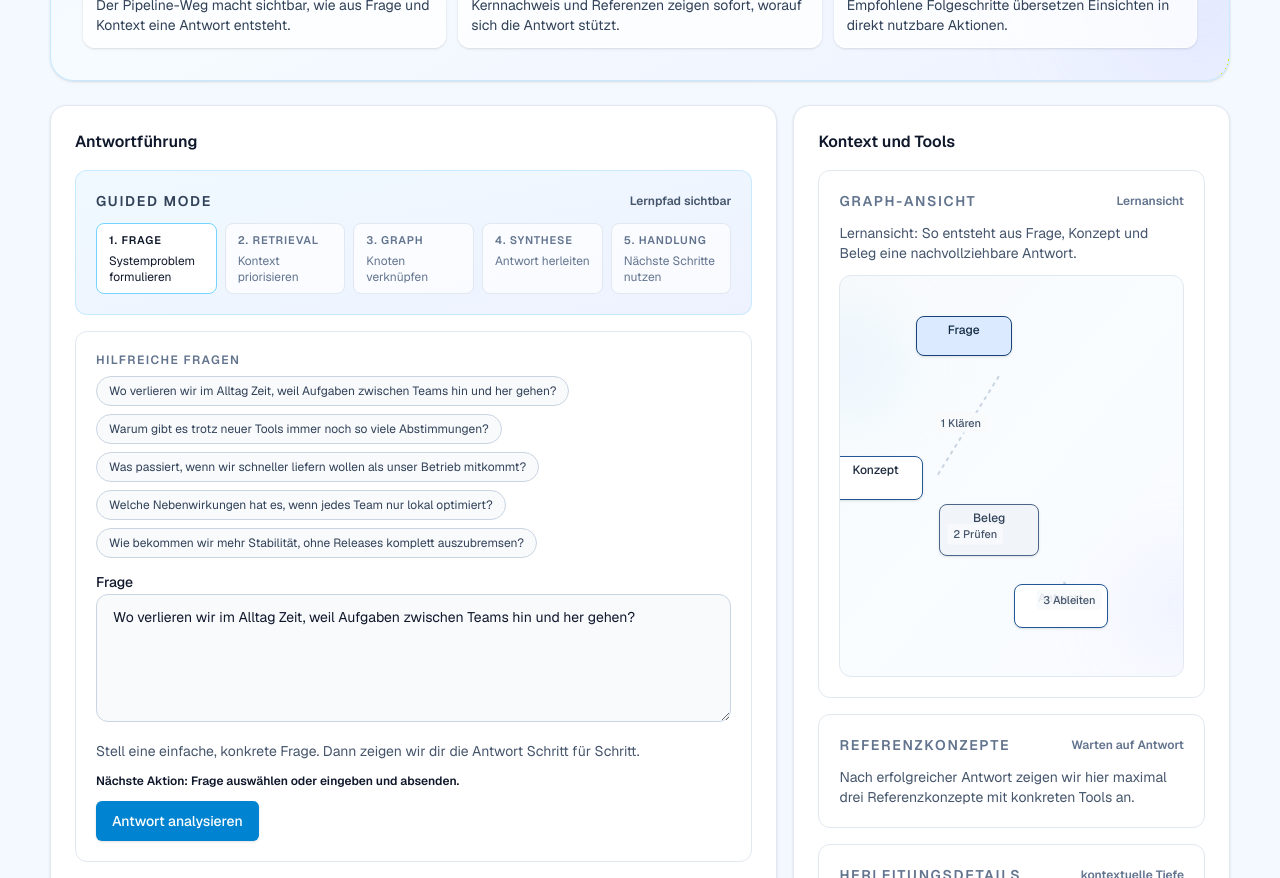
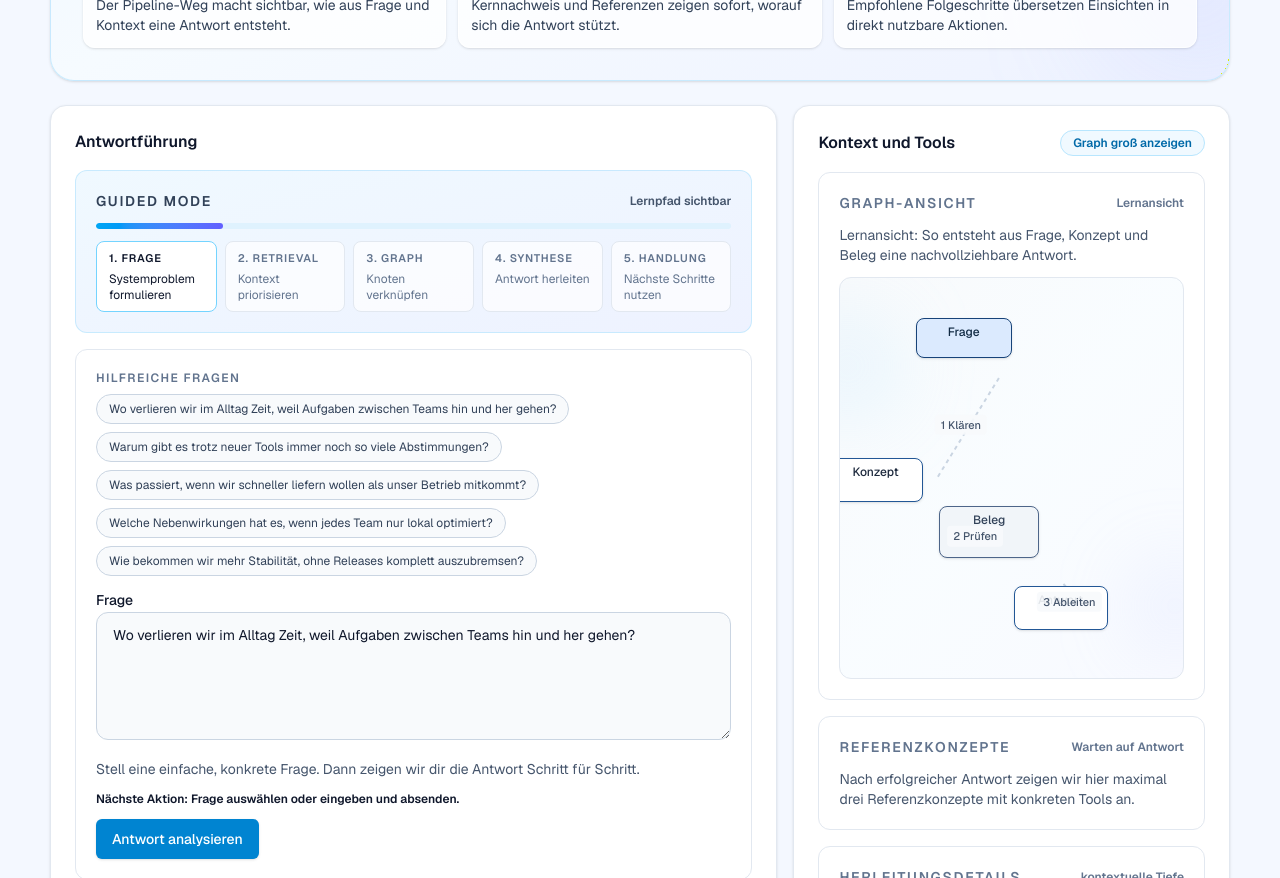
Before and after one commit to mimeonline/system-graph-rag-lab, a Next.js app in the folder apps/web/: page / in a window 1280 px wide. Shown: the part 560-1438 px from the top of the page. Built offline with nearby package versions, Linux system fonts and the light colour scheme.

Commit message:
feat: add motion-driven pipeline and expandable graph view

```diff
--- a/apps/web/package.json
+++ b/apps/web/package.json
@@ -17,6 +17,7 @@
     "@radix-ui/react-tooltip": "^1.2.8",
     "class-variance-authority": "^0.7.1",
     "clsx": "^2.1.1",
+    "framer-motion": "^12.34.3",
     "neo4j-driver": "^5.28.3",
     "next": "16.1.6",
     "react": "19.2.3",
--- a/apps/web/src/components/molecules/graph-preview.tsx
+++ b/apps/web/src/components/molecules/graph-preview.tsx
@@ -1,9 +1,11 @@
 import { useEffect, useMemo, useRef, useState } from "react";
+import { motion } from "framer-motion";
 import type { HomeGraphModel, HomeGraphNode } from "@/features/home/graph-view-model";
 import { Tooltip, TooltipContent, TooltipProvider, TooltipTrigger } from "@/components/ui/tooltip";
 
 type GraphPreviewProps = {
   model: HomeGraphModel;
+  variant?: "default" | "expanded";
 };
 
 const NODE_STYLE_BY_KIND: Record<HomeGraphNode["kind"], string> = {
@@ -13,12 +15,14 @@ const NODE_STYLE_BY_KIND: Record<HomeGraphNode["kind"], string> = {
 };
 
 const GRAPH_HEIGHT_PX = 400;
+const EXPANDED_GRAPH_HEIGHT_PX = 560;
 const MIN_CANVAS_WIDTH_PX = 280;
 
 /**
  * Lightweight graph preview without external rendering dependencies.
  */
-export function GraphPreview({ model }: GraphPreviewProps): React.JSX.Element {
+export function GraphPreview({ model, variant = "default" }: GraphPreviewProps): React.JSX.Element {
+  const graphHeightPx = variant === "expanded" ? EXPANDED_GRAPH_HEIGHT_PX : GRAPH_HEIGHT_PX;
   const canvasRef = useRef<HTMLDivElement | null>(null);
   const [canvasWidth, setCanvasWidth] = useState(0);
 
@@ -41,10 +45,10 @@ export function GraphPreview({ model }: GraphPreviewProps): React.JSX.Element {
     () =>
       model.nodes.map((node) => ({
         node,
-        point: getNodePoint(node, canvasWidth),
-        frame: getNodeFrame(node, canvasWidth),
+        point: getNodePoint(node, canvasWidth, graphHeightPx),
+        frame: getNodeFrame(node, canvasWidth, graphHeightPx),
       })),
-    [model.nodes, canvasWidth],
+    [model.nodes, canvasWidth, graphHeightPx],
   );
   const nodesById = new Map(positionedNodes.map((item) => [item.node.id, item]));
 
@@ -59,8 +63,11 @@ export function GraphPreview({ model }: GraphPreviewProps): React.JSX.Element {
 
       <p className="text-sm text-slate-600">{model.caption}</p>
 
-      <div className="relative min-h-[400px] overflow-hidden rounded-xl border border-slate-200 bg-gradient-to-br from-slate-50 via-sky-50/40 to-indigo-50/40">
-        <div ref={canvasRef} className="relative h-[400px] w-full">
+      <div
+        className="relative overflow-hidden rounded-xl border border-slate-200 bg-gradient-to-br from-slate-50 via-sky-50/40 to-indigo-50/40"
+        style={{ minHeight: `${graphHeightPx}px` }}
+      >
+        <div ref={canvasRef} className="relative w-full" style={{ height: `${graphHeightPx}px` }}>
           <div className="pointer-events-none absolute -left-10 top-10 h-24 w-24 rounded-full bg-sky-200/30 blur-2xl" />
           <div className="pointer-events-none absolute -right-8 bottom-8 h-20 w-20 rounded-full bg-indigo-200/30 blur-2xl" />
 
@@ -90,11 +97,15 @@ export function GraphPreview({ model }: GraphPreviewProps): React.JSX.Element {
           </svg>
 
           <TooltipProvider delayDuration={120}>
-            <div className="relative h-[400px] w-full">
+            <div className="relative w-full" style={{ height: `${graphHeightPx}px` }}>
               {positionedNodes.map(({ node, frame }, index) => (
                 <Tooltip key={node.id}>
                   <TooltipTrigger asChild>
-                    <div
+                    <motion.div
+                      initial={{ opacity: 0, y: 8, scale: 0.98 }}
+                      animate={{ opacity: 1, y: 0, scale: 1 }}
+                      transition={{ delay: index * 0.06, duration: 0.26 }}
+                      whileHover={{ scale: 1.03 }}
                       className={`absolute rounded-lg border px-2 py-1.5 text-center font-medium shadow-sm transition duration-500 ease-out hover:scale-[1.03] sm:px-3 ${NODE_STYLE_BY_KIND[node.kind]} animate-[fade-in-up_420ms_ease-out_forwards] opacity-0`}
                       style={{
                         left: `${frame.left}px`,
@@ -108,13 +119,13 @@ export function GraphPreview({ model }: GraphPreviewProps): React.JSX.Element {
                       }}
                     >
                       {fitNodeLabel(node.compactLabel ?? node.label, frame.width)}
-                    </div>
+                    </motion.div>
                   </TooltipTrigger>
                   <TooltipContent>{getNodeTooltipText(node)}</TooltipContent>
                 </Tooltip>
               ))}
 
-              {model.edges.map((edge) => {
+              {model.edges.map((edge, index) => {
                 const source = nodesById.get(edge.source);
                 const target = nodesById.get(edge.target);
                 if (!source || !target) {
@@ -126,7 +137,10 @@ export function GraphPreview({ model }: GraphPreviewProps): React.JSX.Element {
                 return (
                   <Tooltip key={`${edge.id}-label`}>
                     <TooltipTrigger asChild>
-                      <span
+                      <motion.span
+                        initial={{ opacity: 0 }}
+                        animate={{ opacity: 1 }}
+                        transition={{ delay: index * 0.06 + 0.08, duration: 0.2 }}
                         className="absolute -translate-x-1/2 -translate-y-1/2 rounded bg-slate-50/90 px-1.5 py-0.5 text-[11px] font-medium text-slate-600"
                         style={{
                           left: `${placement.x}px`,
@@ -134,7 +148,7 @@ export function GraphPreview({ model }: GraphPreviewProps): React.JSX.Element {
                         }}
                       >
                         {edge.label}
-                      </span>
+                      </motion.span>
                     </TooltipTrigger>
                     <TooltipContent>{getEdgeTooltipText(edge.label)}</TooltipContent>
                   </Tooltip>
@@ -169,7 +183,11 @@ function fitNodeLabel(label: string, width: number): string {
   return `${compact.slice(0, Math.max(3, maxChars - 3))}...`;
 }
 
-function getNodePoint(node: HomeGraphNode, canvasWidth: number): { x: number; y: number } {
+function getNodePoint(
+  node: HomeGraphNode,
+  canvasWidth: number,
+  graphHeightPx: number,
+): { x: number; y: number } {
   const effectiveWidth = Math.max(canvasWidth, MIN_CANVAS_WIDTH_PX);
   const sidePaddingPx = getResponsiveSidePadding(effectiveWidth);
   const rawX = (effectiveWidth * node.x) / 100;
@@ -177,12 +195,16 @@ function getNodePoint(node: HomeGraphNode, canvasWidth: number): { x: number; y:
     effectiveWidth - sidePaddingPx,
     Math.max(sidePaddingPx, rawX),
   );
-  const y = (GRAPH_HEIGHT_PX * node.y) / 100;
+  const y = (graphHeightPx * node.y) / 100;
 
   return { x, y };
 }
 
-function getNodeFrame(node: HomeGraphNode, canvasWidth: number): {
+function getNodeFrame(
+  node: HomeGraphNode,
+  canvasWidth: number,
+  graphHeightPx: number,
+): {
   left: number;
   top: number;
   width: number;
@@ -190,7 +212,7 @@ function getNodeFrame(node: HomeGraphNode, canvasWidth: number): {
   centerX: number;
   centerY: number;
 } {
-  const point = getNodePoint(node, canvasWidth);
+  const point = getNodePoint(node, canvasWidth, graphHeightPx);
   const effectiveWidth = Math.max(canvasWidth, MIN_CANVAS_WIDTH_PX);
   const size = getResponsiveNodeSize(node.kind, effectiveWidth);
   const horizontalInset = 6;
--- a/apps/web/src/components/organisms/query-panel.tsx
+++ b/apps/web/src/components/organisms/query-panel.tsx
@@ -2,6 +2,7 @@
 
 import type { FormEvent } from "react";
 import { useState } from "react";
+import { AnimatePresence, motion } from "framer-motion";
 
 import { QueryInput } from "@/components/molecules/query-input";
 import { GraphPreview } from "@/components/molecules/graph-preview";
@@ -35,6 +36,7 @@ export function QueryPanel(): React.JSX.Element {
   const [viewModel, setViewModel] = useState<QueryViewModel | null>(null);
   const [status, setStatus] = useState<QueryPanelStatus>("idle");
   const [errorMessage, setErrorMessage] = useState<string | null>(null);
+  const [showExpandedGraph, setShowExpandedGraph] = useState(false);
 
   const statusHint = getStatusHint(status, errorMessage);
   const helperText = statusHint.statusText;
@@ -130,9 +132,34 @@ export function QueryPanel(): React.JSX.Element {
       </section>
 
       <section className="space-y-4 rounded-2xl border border-slate-200 bg-white p-5 shadow-sm sm:p-6">
-        <h2 className="text-base font-semibold text-slate-900">Kontext und Tools</h2>
+        <div className="flex items-center justify-between gap-3">
+          <h2 className="text-base font-semibold text-slate-900">Kontext und Tools</h2>
+          <button
+            type="button"
+            onClick={() => setShowExpandedGraph((value) => !value)}
+            className="rounded-full border border-sky-200 bg-sky-50 px-3 py-1 text-xs font-semibold text-sky-700 transition hover:bg-sky-100"
+          >
+            {showExpandedGraph ? "Graph schließen" : "Graph groß anzeigen"}
+          </button>
+        </div>
 
         <GraphPreview model={graphModel} />
+
+        <AnimatePresence initial={false}>
+          {showExpandedGraph ? (
+            <motion.section
+              key="expanded-graph"
+              initial={{ opacity: 0, y: 8 }}
+              animate={{ opacity: 1, y: 0 }}
+              exit={{ opacity: 0, y: -6 }}
+              transition={{ duration: 0.22 }}
+              className="space-y-3 rounded-xl border border-sky-200 bg-sky-50/50 p-3"
+            >
+              <p className="text-xs font-semibold uppercase tracking-[0.12em] text-sky-700">Graph im Fokus</p>
+              <GraphPreview model={graphModel} variant="expanded" />
+            </motion.section>
+          ) : null}
+        </AnimatePresence>
 
         <section className="space-y-3 rounded-xl border border-slate-200 bg-white p-4 sm:p-5">
           <div className="flex items-center justify-between">
--- a/apps/web/src/features/home/molecules/PipelineStepper.tsx
+++ b/apps/web/src/features/home/molecules/PipelineStepper.tsx
@@ -1,3 +1,4 @@
+import { motion } from "framer-motion";
 import type { QueryPanelStatus } from "@/components/organisms/query-panel-status";
 
 type PipelineStepperProps = {
@@ -39,6 +40,7 @@ function getActiveStep(status: QueryPanelStatus): number {
  */
 export function PipelineStepper({ status }: PipelineStepperProps): React.JSX.Element {
   const activeStep = getActiveStep(status);
+  const progress = (activeStep / STEPS.length) * 100;
 
   return (
     <section className="space-y-3 rounded-xl border border-sky-200/70 bg-gradient-to-br from-sky-50 to-indigo-50 p-4 sm:p-5">
@@ -46,14 +48,26 @@ export function PipelineStepper({ status }: PipelineStepperProps): React.JSX.Ele
         <h3 className="text-sm font-semibold uppercase tracking-[0.12em] text-slate-700">Guided Mode</h3>
         <p className="text-xs font-semibold text-slate-600">Lernpfad sichtbar</p>
       </div>
+      <div className="h-1.5 w-full overflow-hidden rounded-full bg-sky-100">
+        <motion.div
+          className="h-full rounded-full bg-gradient-to-r from-sky-500 to-indigo-500"
+          initial={false}
+          animate={{ width: `${progress}%` }}
+          transition={{ type: "spring", stiffness: 140, damping: 24 }}
+        />
+      </div>
       <ol className="grid gap-2 sm:grid-cols-2 md:grid-cols-3 lg:grid-cols-5">
         {STEPS.map((step, index) => {
           const number = index + 1;
           const isActive = number <= activeStep;
 
           return (
-            <li
+            <motion.li
               key={step.id}
+              initial={{ opacity: 0, y: 10 }}
+              animate={{ opacity: 1, y: 0 }}
+              transition={{ delay: index * 0.04, duration: 0.28 }}
+              whileHover={{ y: -1 }}
               className={`rounded-lg border px-3 py-2 transition-colors ${
                 isActive
                   ? "border-sky-300 bg-white text-slate-900"
@@ -62,7 +76,7 @@ export function PipelineStepper({ status }: PipelineStepperProps): React.JSX.Ele
             >
               <p className="overflow-hidden text-ellipsis whitespace-nowrap text-[10px] font-semibold uppercase tracking-[0.08em] sm:text-[11px]">{`${number}. ${step.label}`}</p>
               <p className="mt-1 text-xs">{step.detail}</p>
-            </li>
+            </motion.li>
           );
         })}
       </ol>
```
Also changed, not shown: 1 other file (tests, documents, lock files or other folders).
